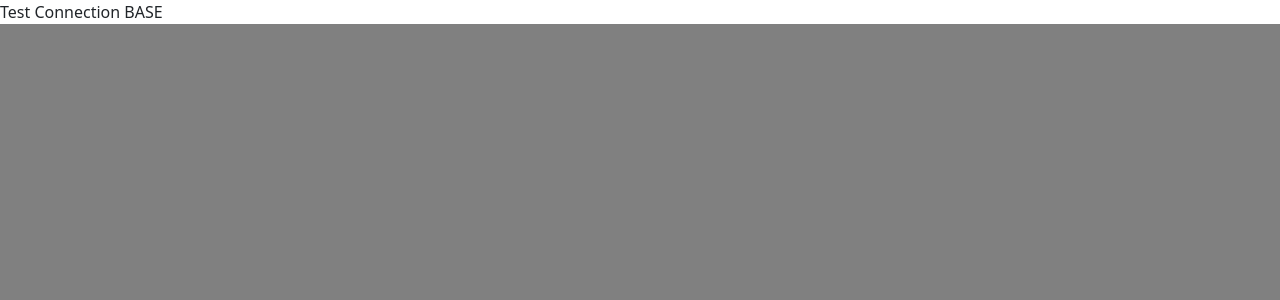
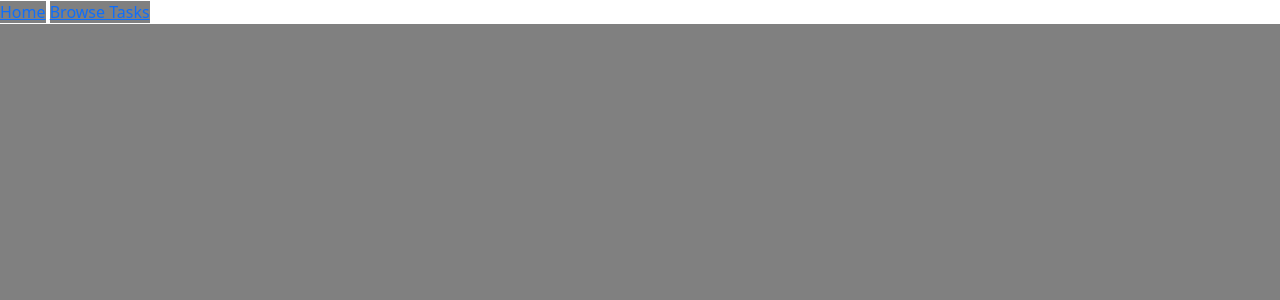
Before and after one commit to almost-good/tasker-hub, a Django app: page / in a window 1280 px wide. Shown: the top 300 px of the page. Run offline with Django 4.2, Linux system fonts and the light colour scheme.

Commit message:
add links to home and browse tasks

```diff
--- a/templates/base.html
+++ b/templates/base.html
@@ -20,7 +20,8 @@
 </head>
 
 <body>
-    Test Connection BASE
+    <a href="{% url 'home' %}">Home</a>
+    <a href="{% url 'home' %}">Browse Tasks</a>
 
     <!-- Bootstrap JS -->
     <script src="https://cdn.jsdelivr.net/npm/bootstrap@5.0.1/dist/js/bootstrap.bundle.min.js"
```
